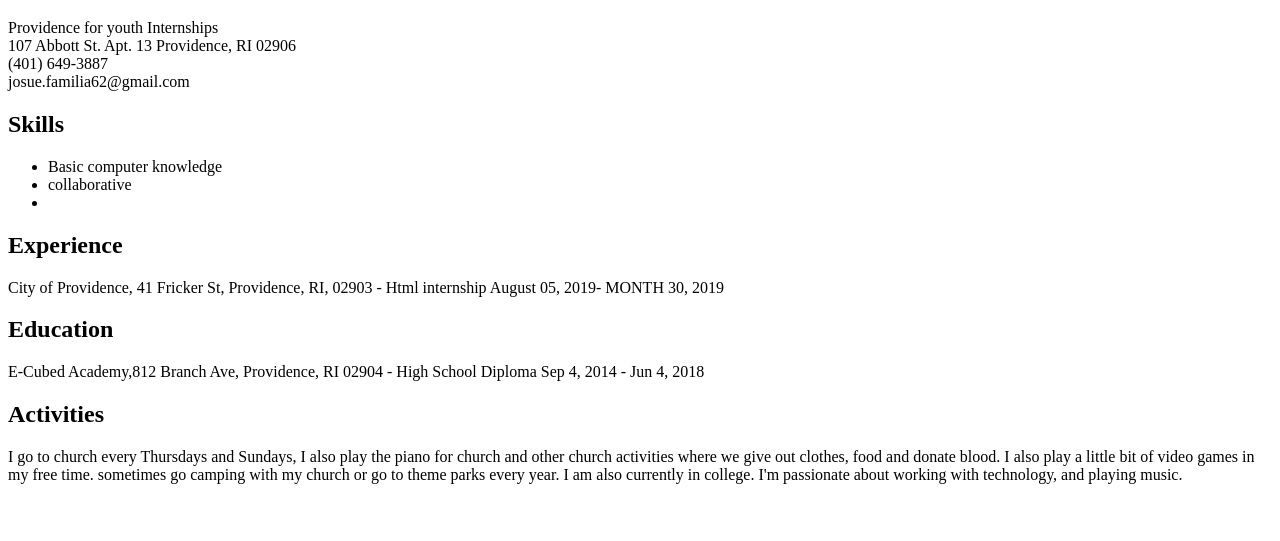
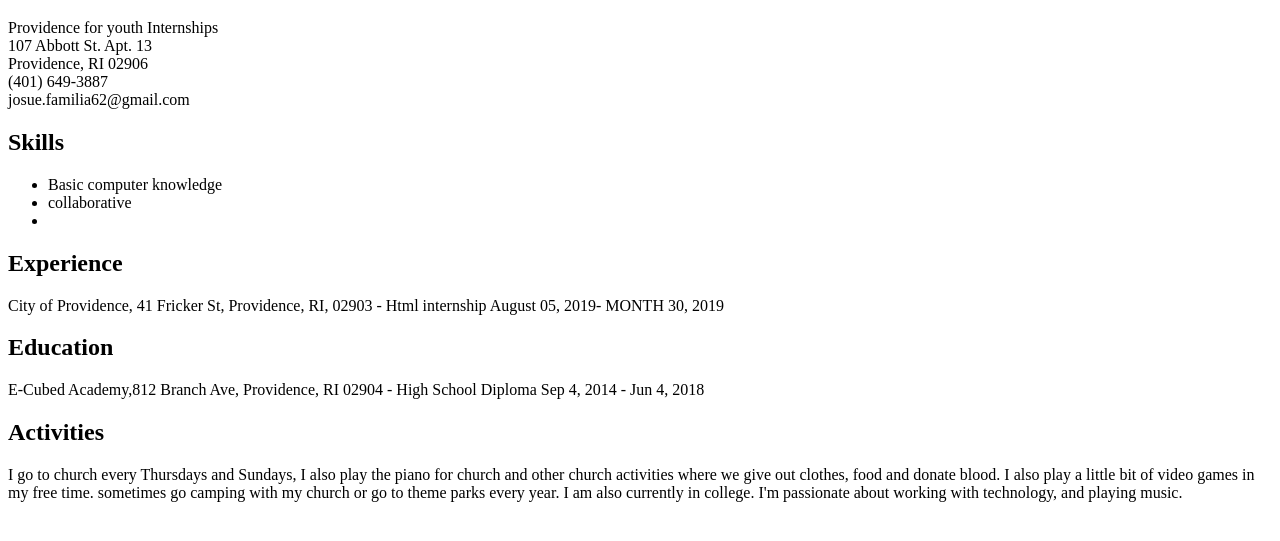
Before and after one commit to BennyFlia/BenF.github.io, a plain HTML site: page index.html in a window 1280 px wide. Shown: the part 61-602 px from the top of the page. Drawn offline with Linux system fonts and the light colour scheme.

Commit message:
Update index.html

```diff
--- a/index.html
+++ b/index.html
@@ -10,7 +10,7 @@
   <h1>Benny J. Familia</h1>
 <p>
 Providence for youth Internships<br>
-107 Abbott St. Apt. 13
+107 Abbott St. Apt. 13<br>
 Providence, RI 02906<br>
 (401) 649-3887<br>
 josue.familia62@gmail.com</p>
```
